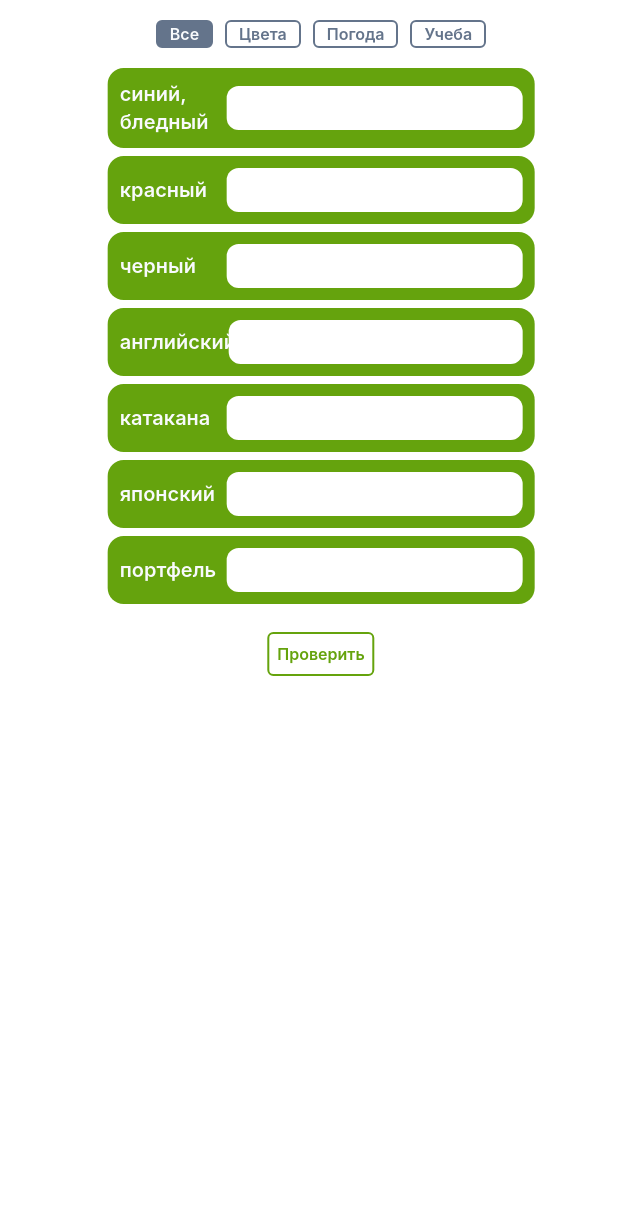
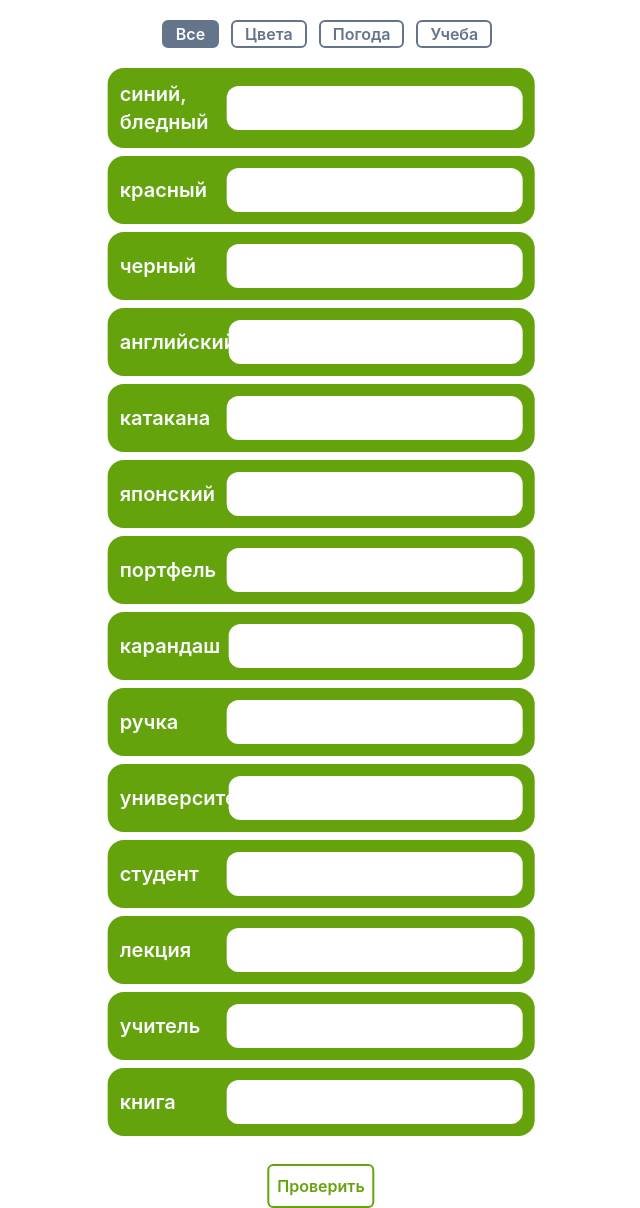
Before and after one commit to VelHRH/eurovision_app, a React (Create React App) app: page / in a window 1280 px wide. Shown: the whole page, without its empty margins (319-959 px from the left). Before the commit the page ends 800 px from the top, so only its background shows below. Built offline with nearby package versions, Linux system fonts and the light colour scheme.

Commit message:
refactored

```diff
--- /dev/null
+++ b/src/components/CategoryBtn.jsx
@@ -0,0 +1,16 @@
+import React from "react";
+
+export const CategoryBtn = ({ children, changeMode, newMode, mode }) => {
+ return (
+  <button
+   onClick={() => changeMode(newMode)}
+   className={`border-2 border-slate-500 ${
+    mode == newMode
+     ? "text-slate-50 bg-slate-500"
+     : "text-slate-500 bg-transparent"
+   } font-semibold px-3 rounded-md ml-3`}
+  >
+   {children}
+  </button>
+ );
+};
--- a/src/components/Quiz.jsx
+++ b/src/components/Quiz.jsx
@@ -1,11 +1,12 @@
 import React, { useState, useRef, useEffect } from "react";
-import { colors, school } from "../data/words";
+import { WORDS } from "../data/words";
+import { CategoryBtn } from "./CategoryBtn";
 
 export const Quiz = () => {
  const [mode, setMode] = useState("all");
- const allQuestions = colors.concat(school);
+ const allWords = WORDS;
 
- const [curQuestions, setCurQuestions] = useState(allQuestions);
+ const [curWords, setCurWords] = useState(allWords);
 
  const [answers, setAnswers] = useState([]);
 
@@ -29,78 +30,41 @@ export const Quiz = () => {
   let r = 0;
   for (let i = 0; i < answers.length; i++) {
    if (answers[i] === undefined) continue;
-   if (answers[i].toUpperCase() === curQuestions[i].japaneese.toUpperCase())
-    r++;
+   if (answers[i].toUpperCase() === curWords[i].japaneese.toUpperCase()) r++;
   }
   setRes(r);
   setIsSubmitted(true);
  };
 
+ const changeMode = (newMode) => {
+  setMode(newMode);
+  setCurWords(
+   newMode !== "all"
+    ? allWords.filter((item) => item.type === newMode)
+    : allWords
+  );
+  setIsSubmitted(false);
+  answersToNull();
+ };
+
  return (
   <>
    <div className="flex justify-center my-5">
-    <button
-     onClick={() => {
-      setMode("all");
-      setCurQuestions(allQuestions);
-      setIsSubmitted(false);
-      answersToNull();
-     }}
-     className={`border-2 border-slate-500 ${
-      mode == "all"
-       ? "text-slate-50 bg-slate-500"
-       : "text-slate-500 bg-transparent"
-     } font-semibold px-3 rounded-md`}
-    >
+    <CategoryBtn changeMode={changeMode} mode={mode} newMode="all">
      Все
-    </button>
-    <button
-     onClick={() => {
-      setMode("colors");
-      setCurQuestions(colors);
-      setIsSubmitted(false);
-      answersToNull();
-     }}
-     className={`border-2 border-slate-500 ${
-      mode == "colors"
-       ? "text-slate-50 bg-slate-500"
-       : "text-slate-500 bg-transparent"
-     } font-semibold px-3 rounded-md ml-3`}
-    >
+    </CategoryBtn>
+    <CategoryBtn changeMode={changeMode} mode={mode} newMode="colors">
      Цвета
-    </button>
-    <button
-     onClick={() => {
-      setMode("weather");
-      setIsSubmitted(false);
-      answersToNull();
-     }}
-     className={`border-2 border-slate-500 ${
-      mode == "weather"
-       ? "text-slate-50 bg-slate-500"
-       : "text-slate-500 bg-transparent"
-     } font-semibold px-3 rounded-md ml-3`}
-    >
+    </CategoryBtn>
+    <CategoryBtn changeMode={changeMode} mode={mode} newMode="weather">
      Погода
-    </button>
-    <button
-     onClick={() => {
-      setMode("school");
-      setCurQuestions(school);
-      setIsSubmitted(false);
-      answersToNull();
-     }}
-     className={`border-2 border-slate-500 ${
-      mode == "school"
-       ? "text-slate-50 bg-slate-500"
-       : "text-slate-500 bg-transparent"
-     } font-semibold px-3 rounded-md ml-3`}
-    >
+    </CategoryBtn>
+    <CategoryBtn changeMode={changeMode} mode={mode} newMode="school">
      Учеба
-    </button>
+    </CategoryBtn>
    </div>
 
-   {curQuestions.map((obj, index) => (
+   {curWords.map((obj, index) => (
     <div className="w-[90%] md:w-1/3 bg-lime-600 p-3 flex mb-2 rounded-2xl ml-[50%] translate-x-[-50%] text-xl font-semibold items-center">
      <div className="text-slate-50 w-1/4 mr-2">{obj.russian}</div>
      <input
@@ -123,7 +87,7 @@ export const Quiz = () => {
 
    {isSubmitted && (
     <div className="text-red-500 text-center font-bold text-3xl my-3">
-     Ваш результат: {res}
+     Ваш результат: {`${res} / ${curWords.length}`}
     </div>
    )}
   </>
--- a/src/data/words.js
+++ b/src/data/words.js
@@ -1,33 +1,72 @@
-export const colors = [
+export const WORDS = [
   {
+    type: "colors",
     russian: "синий, бледный",
     japaneese: "AOI"
   },
   {
+    type: "colors",
     russian: "красный",
     japaneese: "AKAI"
   },
   {
+    type: "colors",
     russian: "черный",
     japaneese: "KUROI"
   },
-]
-
-export const school = [
   {
+    type: "school",
     russian: "английский",
     japaneese: "EIGO"
   },
   {
+    type: "school",
     russian: "катакана",
     japaneese: "KATAKANA"
   },
   {
+    type: "school",
     russian: "японский",
     japaneese: "NIHONGO"
   },
   {
+    type: "school",
     russian: "портфель",
     japaneese: "KABAN"
   },
+  {
+    type: "school",
+    russian: "карандаш",
+    japaneese: "ENPITSU"
+  },
+  {
+    type: "school",
+    russian: "ручка",
+    japaneese: "PEN"
+  },
+  {
+    type: "school",
+    russian: "университет",
+    japaneese: "DAIGAKU"
+  },
+  {
+    type: "school",
+    russian: "студент",
+    japaneese: "GAKUSEI"
+  },
+  {
+    type: "school",
+    russian: "лекция",
+    japaneese: "KOUGI"
+  },
+  {
+    type: "job",
+    russian: "учитель",
+    japaneese: "SENSEI"
+  },
+  {
+    type: "school",
+    russian: "книга",
+    japaneese: "HON"
+  },
 ]
```
